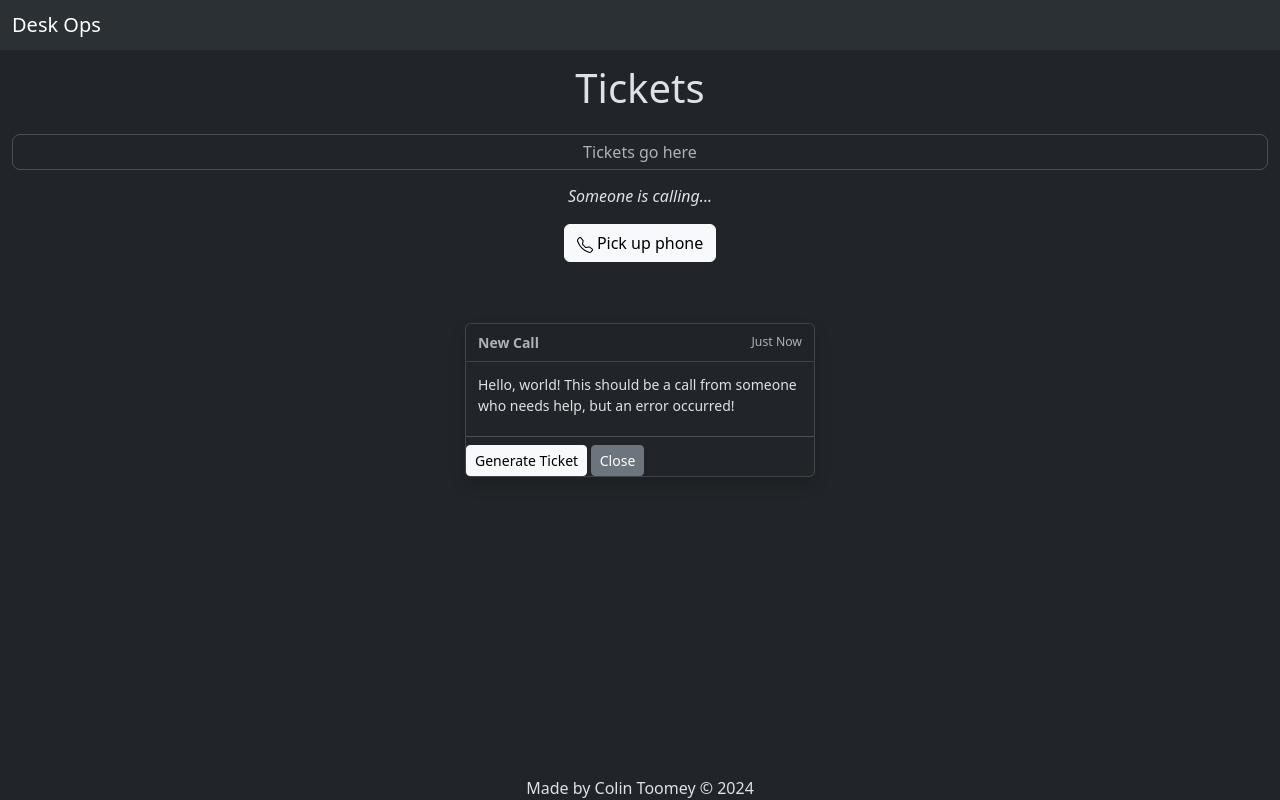
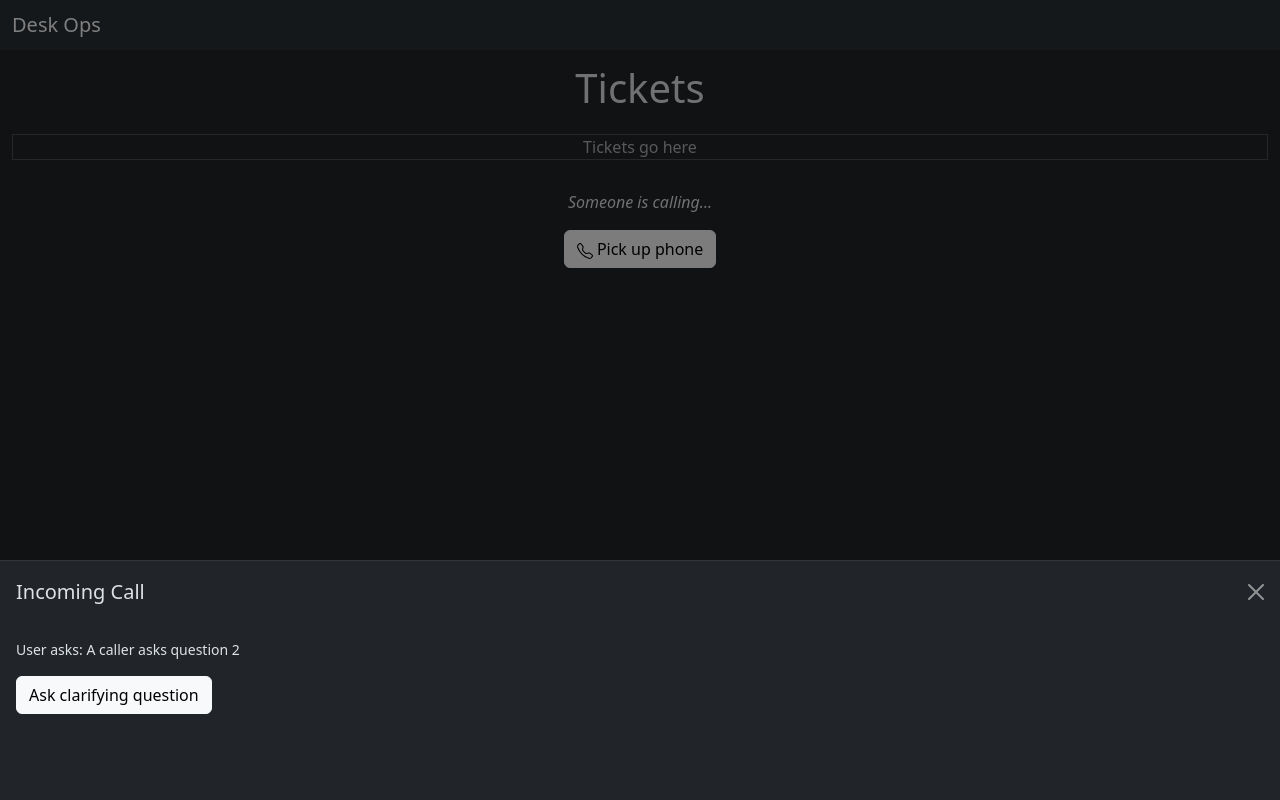
Before and after one commit to crtoomey/desk-ops, a plain HTML site: page index.html in a window 1280 px wide. Both pictures are taken after a click on the button "Pick up phone". Drawn offline with nearby package versions, Linux system fonts and the light colour scheme.

Commit message:
Modify HTML and js
Modified index.html to get rid of the toasts and add an offcanvas element where the 'call' details will be.
Modified script.js to add functionality to get a random call and put the call details in the offcanvas element.
Also added some more interactivity so that the user can 'ask' clarifying questions by clicking a button, which will display some more details of the issue.
Added functionality to the generate ticket button so that when a user clicks it, the ticket info will display in the ticket window.

```diff
--- a/index.html
+++ b/index.html
@@ -36,13 +36,16 @@
     <div class="container-fluid main-window">
         <section class="ticket-window">
             <h1>Tickets</h1>
-            <span class="border border-light-subtle text-body-secondary ticket-placeholder">Tickets go here</span>
+            <p class="border border-light-subtle text-body-secondary ticket-container"><span
+                    class="ticket-placeholder">Tickets go
+                    here</span></p>
 
         </section>
 
         <section class="call-window">
             <p><em>Someone is calling...</em></p>
-            <button class="btn btn-light" onclick="showNewCall()">
+            <button class="btn btn-light call-button" type="button" data-bs-toggle="offcanvas"
+                data-bs-target="#offcanvasBottom" aria-controls="offcanvasBottom">
                 <svg xmlns="http://www.w3.org/2000/svg" width="16" height="16" fill="currentColor"
                     class="bi bi-telephone" viewBox="0 0 16 16">
                     <path
@@ -54,36 +57,22 @@
         </section>
     </div>
 
-    <div class="toast-container position-fixed top-50 start-50 translate-middle p-3">
-        <div id="liveToast" class="toast" role="alert" aria-live="assertive" aria-atomic="true">
-            <div class="toast-header">
-                <strong class="me-auto">New Call</strong>
-                <small>Just Now</small>
-            </div>
-            <div class="toast-body">
-                Hello, world! This should be a call from someone who needs help, but an error occurred!
-            </div>
-            <div class="mt-2 pt-2 border-top">
-                <button type="button" class="btn btn-light btn-sm" onclick="makeNewTicket(call)"
-                    data-bs-dismiss="toast">Generate
-                    Ticket</button>
-                <button type="button" class="btn btn-secondary btn-sm" data-bs-dismiss="toast">Close</button>
-            </div>
-
-        </div>
-    </div>
-
-    <!-- <div class="offcanvas offcanvas-bottom" tabindex="-1" id="offcanvasBottom" aria-labelledby="offcanvasBottomLabel">
+    <div class="offcanvas offcanvas-bottom" tabindex="-1" id="offcanvasBottom" aria-labelledby="offcanvasBottomLabel">
         <div class="offcanvas-header">
             <h5 class="offcanvas-title" id="offcanvasBottomLabel">Incoming Call</h5>
             <button type="button" class="btn-close" data-bs-dismiss="offcanvas" aria-label="Close"></button>
         </div>
         <div class="offcanvas-body small">
-            Call details go here
-            <button type="button" class="btn btn-light" data-bs-dismiss="offcanvas" aria-label="Close">Generate
+            <div class="call-placeholder-container">
+                <p class="call-placeholder">Call details go here</p>
+            </div>
+            <button type="button" class="btn btn-light clarify-button">Ask clarifying
+                question</button>
+            <button type="button" class="btn btn-light generate-ticket-button d-none" data-bs-dismiss="offcanvas"
+                aria-label="Close">Generate
                 Ticket</button>
         </div>
-    </div> -->
+    </div>
 
 
 
--- a/script.js
+++ b/script.js
@@ -1,30 +1,35 @@
 console.log('yo');
-const toastTrigger = document.getElementById('liveToastBtn');
-const toastLiveExample = document.getElementById('liveToast');
+let offcanvasCallDetails = document.querySelector('.call-placeholder');
+let ticketPlaceholder = document.querySelector('.ticket-placeholder');
+let ticketContainer = document.querySelector('.ticket-container');
+let offcanvasCallContainer = document.querySelector('.call-placeholder-container');
+let callButton = document.querySelector('.call-button');
+let clarifyButton = document.querySelector('.clarify-button');
+let genTicketButton = document.querySelector('.generate-ticket-button');
 const callTypes = [
-    { type: 'low', details: 'A caller asks question 1' },
-    { type: 'medium', details: 'A caller asks question 2' },
-    { type: 'high', details: 'A caller asks question 3' },
-    { type: 'critical', details: 'A caller asks question 4' }
+    { type: 'low', question: 'A caller asks question 1', details: 'More in depth info 1' },
+    { type: 'medium', question: 'A caller asks question 2', details: 'More in depth info 2' },
+    { type: 'high', question: 'A caller asks question 3', details: 'More in depth info 3' },
+    { type: 'critical', question: 'A caller asks question 4', details: 'More in depth info 4' }
 ];
 
 function getCallFromArray(array) {
-    let type = array.type;
-    let details = array.details;
-    return type, details;
-}
-
-let newCall = getCallFromArray(callTypes);
-
-function showNewCall(call) {
-    const toast = new bootstrap.Toast(toastLiveExample);
-
-    toast.show();
-
+    let randIndex = Math.floor(Math.random() * array.length);
+    return array[randIndex];
 }
 
 
-
-function makeNewTicket(call) {
-
-}
+callButton.addEventListener('click', function () {
+    let newCall = getCallFromArray(callTypes);
+    offcanvasCallDetails.remove();
+    offcanvasCallContainer.innerHTML += `<p>User asks: ${newCall.question}</p>`;
+    clarifyButton.addEventListener('click', function () {
+        offcanvasCallContainer.innerHTML += `<p>User asks: ${newCall.details}</p>`;
+        clarifyButton.remove();
+        genTicketButton.classList.remove("d-none");
+    });
+    genTicketButton.addEventListener('click', function () {
+        ticketPlaceholder.remove();
+        ticketContainer.innerHTML += `<strong>${newCall.type}</strong> <span class="caller-question">${newCall.question}</span> <br /> <span class="caller-details">${newCall.details}</span>`;
+    })
+});
```
